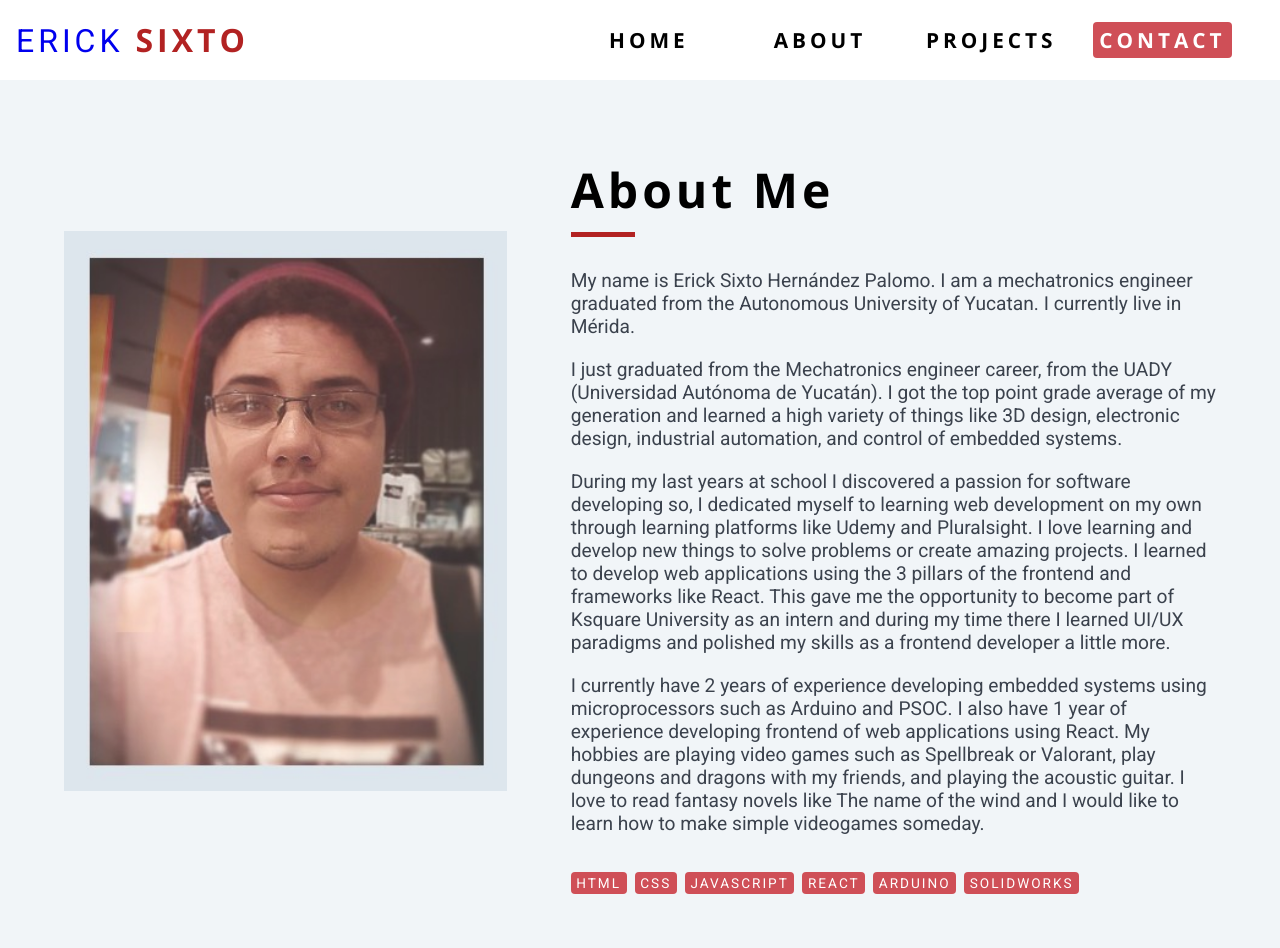
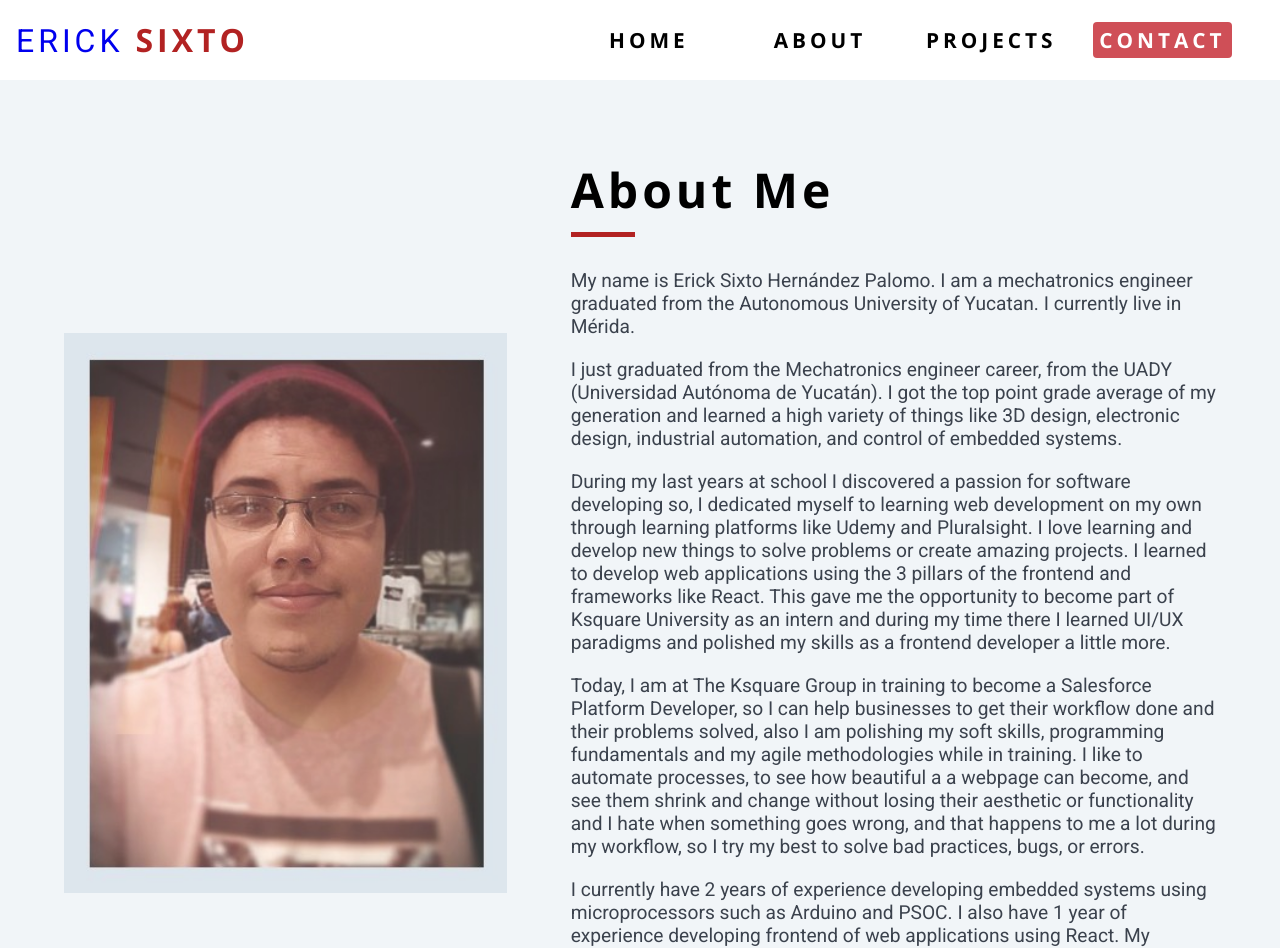
Before and after one commit to Ksquare-University/ericksixto-porftoliopage, a React (Create React App) app: page /ericksixto-porftoliopage/about in a window 1280 px wide. Shown: the top 948 px of the page. Built offline with nearby package versions, Linux system fonts and the light colour scheme.

Commit message:
More info in About Page

```diff
--- a/src/pages/about.jsx
+++ b/src/pages/about.jsx
@@ -44,6 +44,17 @@ const About = () => {
             skills as a frontend developer a little more.{" "}
           </p>
           <p className="about-history">
+            Today, I am at The Ksquare Group in training to become a Salesforce
+            Platform Developer, so I can help businesses to get their workflow
+            done and their problems solved, also I am polishing my soft skills,
+            programming fundamentals and my agile methodologies while in
+            training. I like to automate processes, to see how beautiful a a
+            webpage can become, and see them shrink and change without losing
+            their aesthetic or functionality and I hate when something goes
+            wrong, and that happens to me a lot during my workflow, so I try my
+            best to solve bad practices, bugs, or errors.
+          </p>
+          <p className="about-history">
             {" "}
             I currently have 2 years of experience developing embedded systems
             using microprocessors such as Arduino and PSOC. I also have 1 year
@@ -53,7 +64,6 @@ const About = () => {
             guitar. I love to read fantasy novels like The name of the wind and
             I would like to learn how to make simple videogames someday.
           </p>
-
           <div className="about-stack">
             <span className="stack-skill">html</span>
             <span className="stack-skill">css</span>
```
